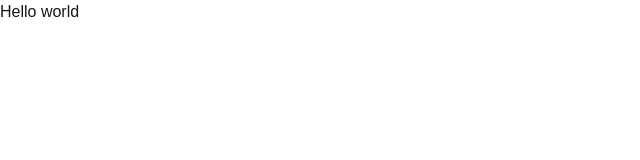
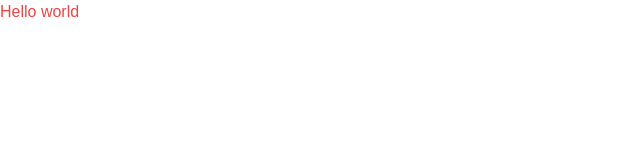
Before and after one commit to gabrielmoraiis/finance-ai, a Next.js app: page / in a window 1280 px wide. Shown: the top 160 px of the page, without its empty margins (0-640 px from the left). Built offline with nearby package versions, Linux system fonts and the light colour scheme.

Commit message:
chore: add tailwind prettier plugin

```diff
--- a/app/page.tsx
+++ b/app/page.tsx
@@ -1,5 +1,5 @@
 const Home = () => {
-  return <h1>Hello world</h1>
+  return <h1 className="text-red-500">Hello world</h1>;
 };
 
 export default Home;
--- a/package.json
+++ b/package.json
@@ -22,6 +22,8 @@
     "eslint": "^8",
     "eslint-config-next": "14.2.16",
     "postcss": "^8",
+    "prettier": "^3.4.1",
+    "prettier-plugin-tailwindcss": "^0.6.9",
     "tailwindcss": "^3.4.1",
     "typescript": "^5"
   }
```
Also changed, not shown: .prettierrc.json (added), 1 other file (tests, documents, lock files or other folders).
